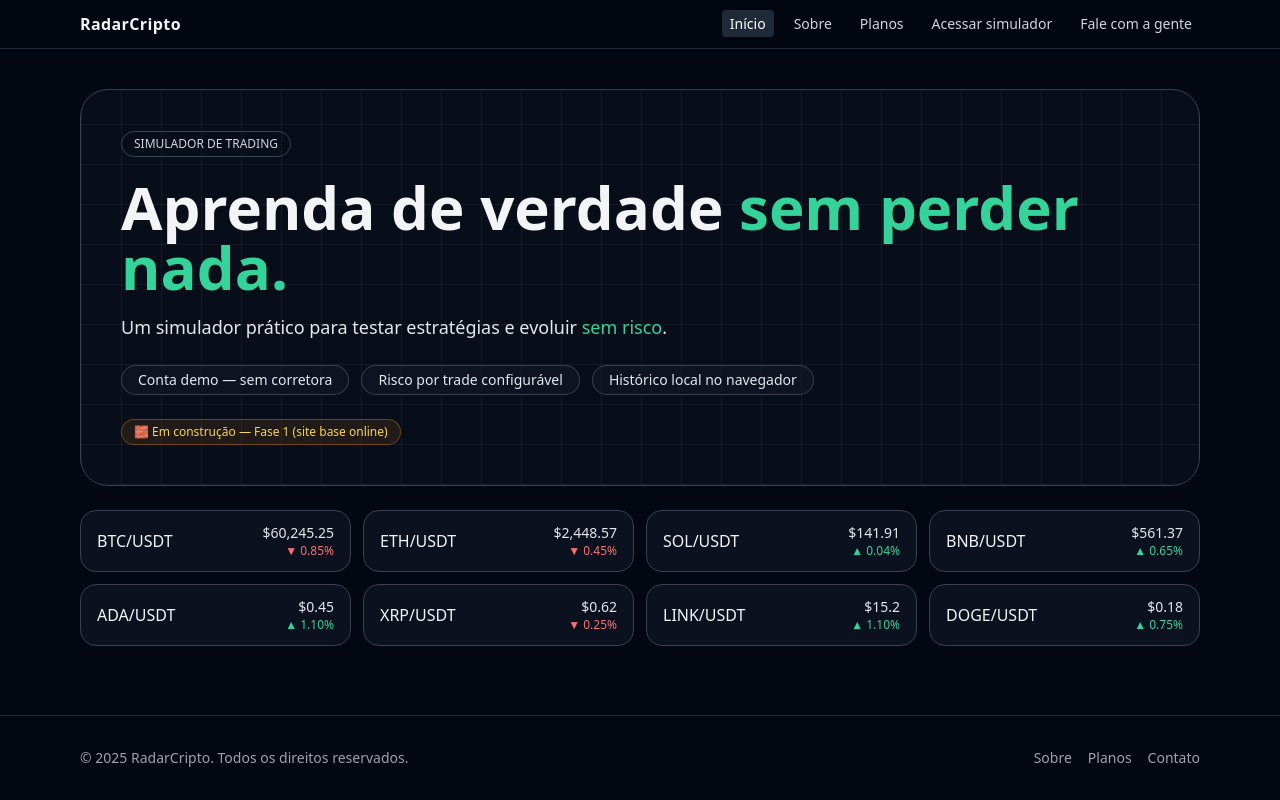
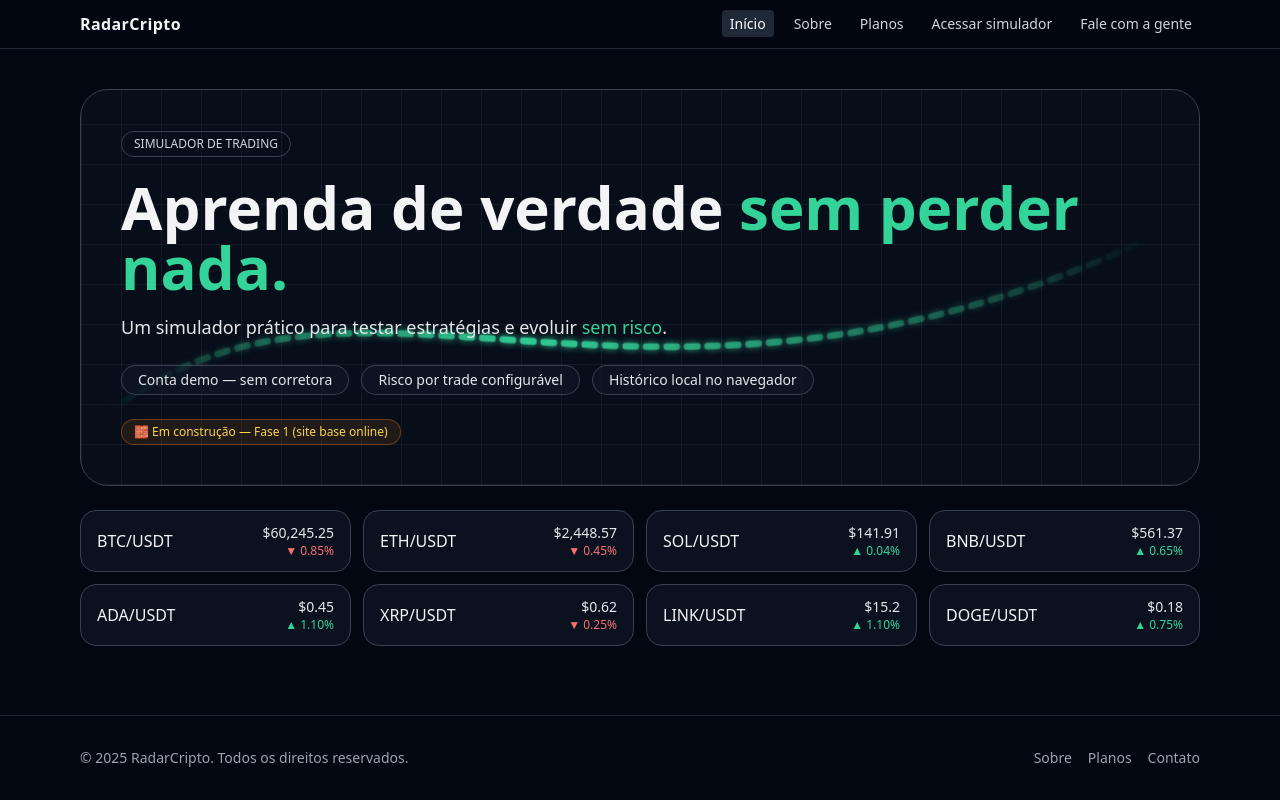
Before and after one commit to Ivanmonteiro-create/radarcripto.space, a Next.js app: page / in a window 1280 px wide. Built offline with nearby package versions, Linux system fonts and the light colour scheme.

Commit message:
Update page.tsx

```diff
--- a/app/page.tsx
+++ b/app/page.tsx
@@ -1,22 +1,23 @@
-// app/page.tsx
+import HeroCurve from "@/components/HeroCurve";
+
 export default function HomePage() {
   const coins = [
     { s: "BTC/USDT", p: 60245.25, ch: -0.85 },
     { s: "ETH/USDT", p: 2448.57, ch: -0.45 },
     { s: "SOL/USDT", p: 141.91, ch: 0.04 },
     { s: "BNB/USDT", p: 561.37, ch: 0.65 },
-    { s: "ADA/USDT", p: 0.45, ch: 1.10 },
+    { s: "ADA/USDT", p: 0.45, ch: 1.1 },
     { s: "XRP/USDT", p: 0.62, ch: -0.25 },
-    { s: "LINK/USDT", p: 15.2, ch: 1.10 },
+    { s: "LINK/USDT", p: 15.2, ch: 1.1 },
     { s: "DOGE/USDT", p: 0.18, ch: 0.75 },
   ];
 
   return (
     <section className="mx-auto max-w-6xl px-4 py-10">
-      {/* HERO “cartão” com grade e borda arredondada */}
+      {/* HERO com grade no fundo e curva animada */}
       <div
         className="
-          relative rounded-[28px] border border-gray-700
+          relative overflow-hidden rounded-[28px] border border-gray-700
           bg-gray-900/40 p-6 md:p-10
         "
         style={{
@@ -25,13 +26,15 @@ export default function HomePage() {
             "repeating-linear-gradient(90deg, rgba(255,255,255,0.05) 0 1px, transparent 1px 40px)",
         }}
       >
+        <HeroCurve />
+
+        <div className="relative">
           <div className="inline-flex items-center rounded-full border border-gray-700 px-3 py-1 text-xs text-gray-300 mb-5">
             SIMULADOR DE TRADING
           </div>
 
           <h1 className="text-4xl md:text-6xl font-extrabold leading-tight">
-          Aprenda de verdade{" "}
-          <span className="text-emerald-400">sem perder nada.</span>
+            Aprenda de verdade <span className="text-emerald-400">sem perder nada.</span>
           </h1>
 
           <p className="mt-4 text-lg text-gray-200 max-w-3xl">
@@ -39,7 +42,6 @@ export default function HomePage() {
             <span className="text-emerald-400">sem risco</span>.
           </p>
 
-        {/* Badges de features */}
           <div className="mt-6 flex flex-wrap gap-3">
             {[
               "Conta demo — sem corretora",
@@ -55,9 +57,9 @@ export default function HomePage() {
             ))}
           </div>
 
-        {/* Selo de progresso */}
           <div className="mt-6 inline-flex items-center gap-2 rounded-full border border-amber-600/40 bg-amber-500/10 px-3 py-1 text-xs text-amber-300">
             🧱 Em construção — Fase 1 (site base online)
+          </div>
         </div>
       </div>
 
```
Lines whose indentation alone changed are shown as unchanged.
